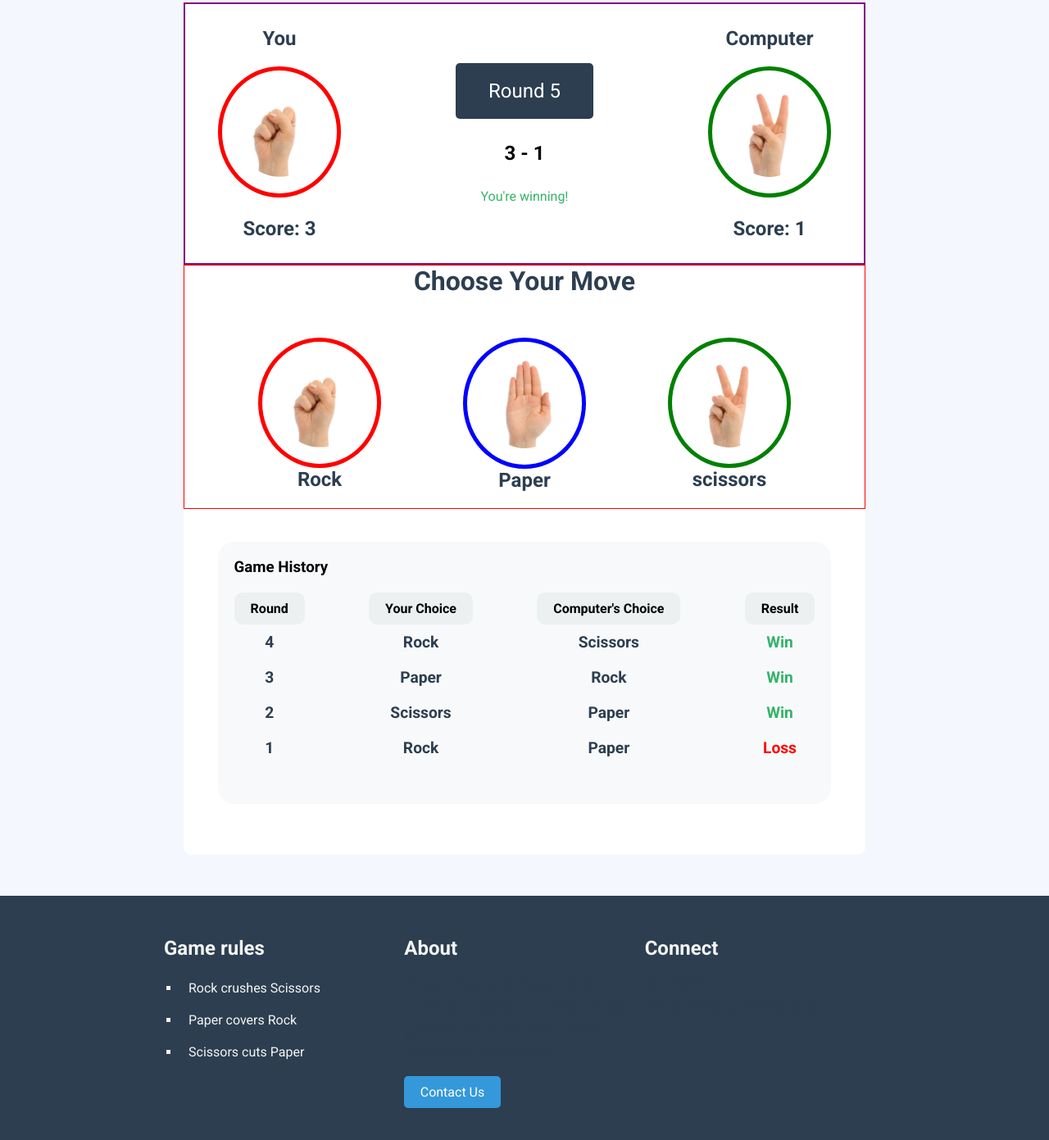
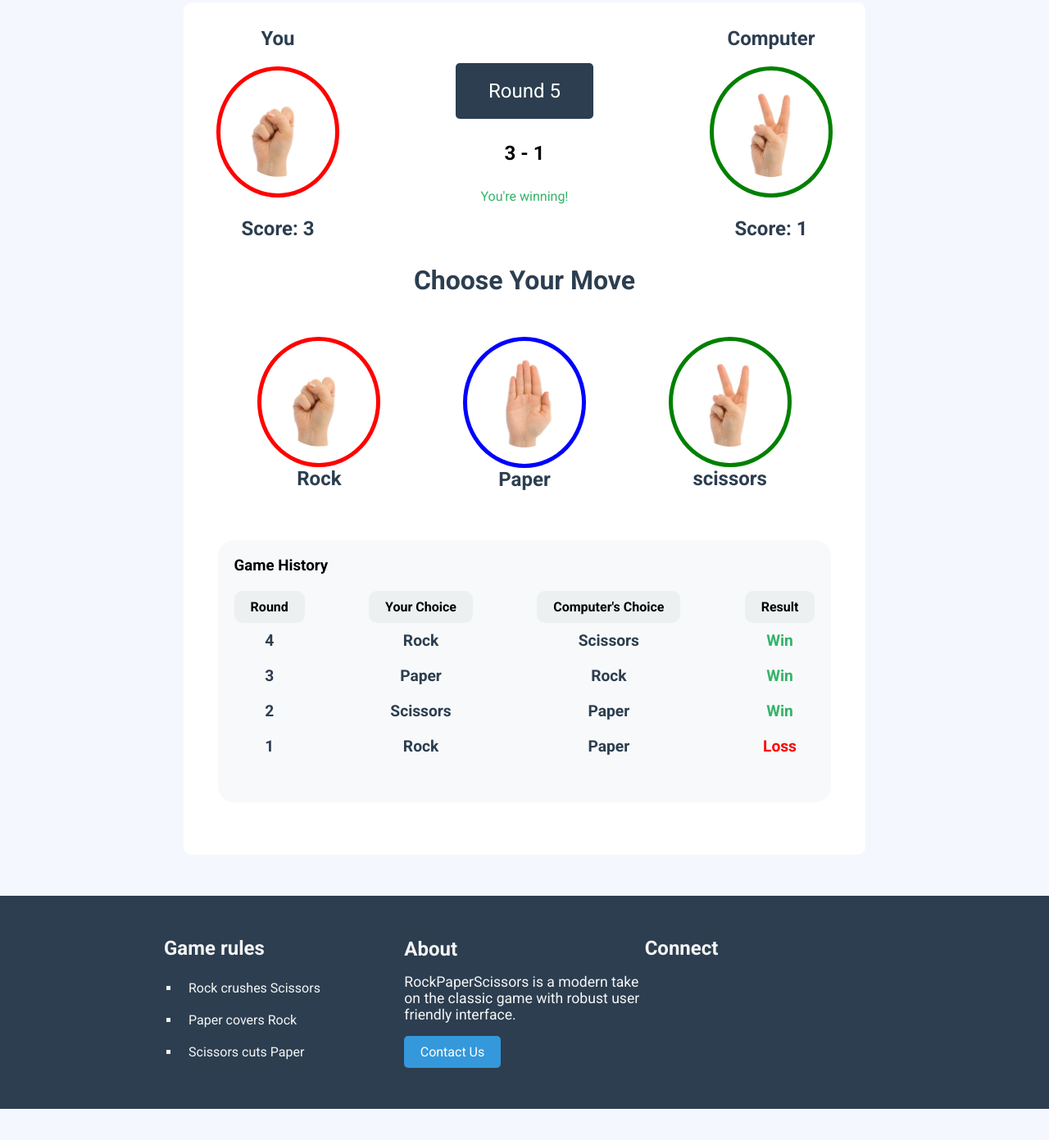
Before and after one commit to oldcode-dev/rock-paper-scissors, a plain HTML site: page index.html in a window 1280 px wide. Shown: the part 167-1558 px from the top of the page at 82% size. After the commit the page ends 1520 px from the top, so only its background shows below. Drawn offline with Linux system fonts and the light colour scheme.

Commit message:
Removed all unnecessary borders

```diff
--- a/styles.css
+++ b/styles.css
@@ -25,7 +25,7 @@ header {
 }
 
 .user-wrapper {
-    width: 20%;
+    width: 300px;
     display: flex;
     justify-content: space-between;
     align-items: center;
@@ -70,7 +70,7 @@ p {
 }
 
 .scoreBoard {
-    border: 2px solid purple;
+    /* border: 2px solid purple; */
     width: 100%;
     height: 40vh;
     padding: 20px 40px;
@@ -163,10 +163,6 @@ h4 {
     align-items: center;
 }
 
-.moves {
-    border: 1px solid red;
-}
-
 .choices {
     margin: auto;
     display: flex;
@@ -230,6 +226,12 @@ h4 {
     justify-content: space-around;
 }
 
+.intro-container p{
+    color: whitesmoke;
+    font-weight: inherit;
+    font-size: 1.1rem;
+}
+
 .contact-us-btn {
     padding: 10px;
     font-size: 1rem;
```
